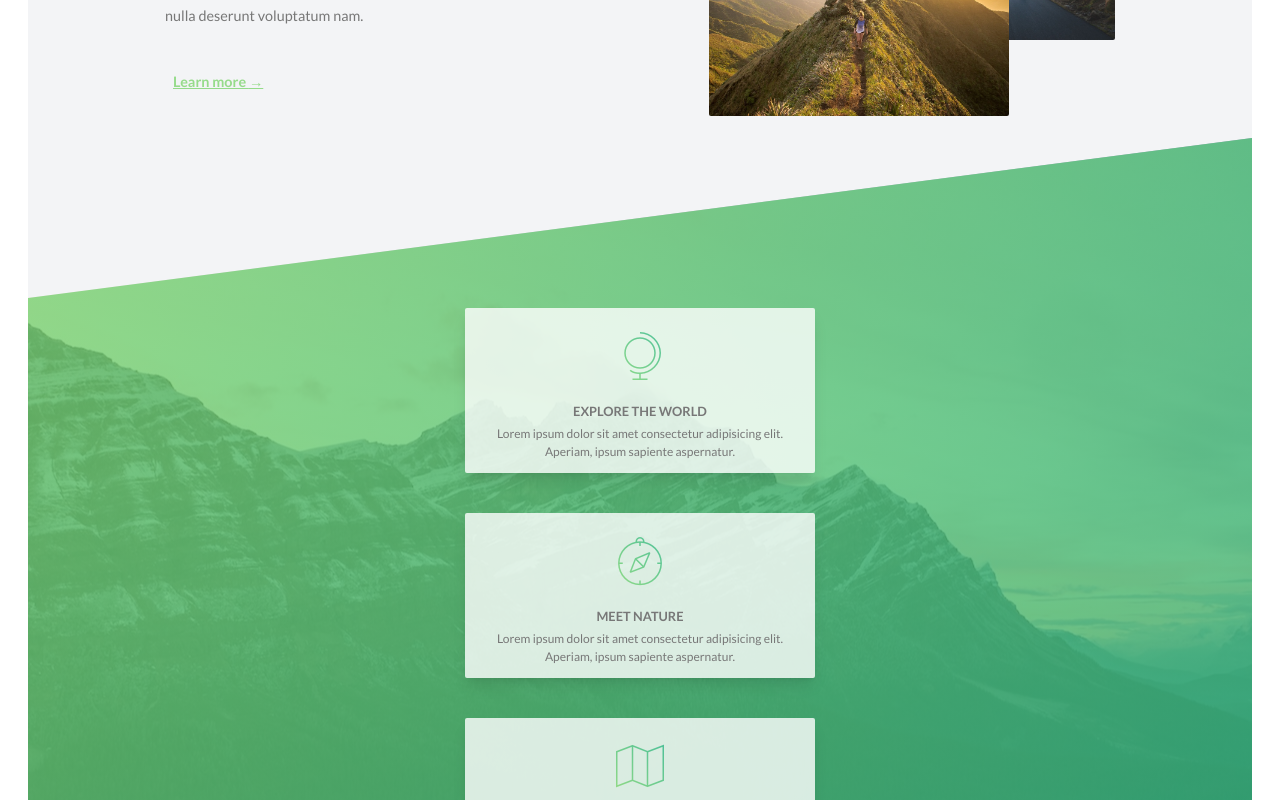
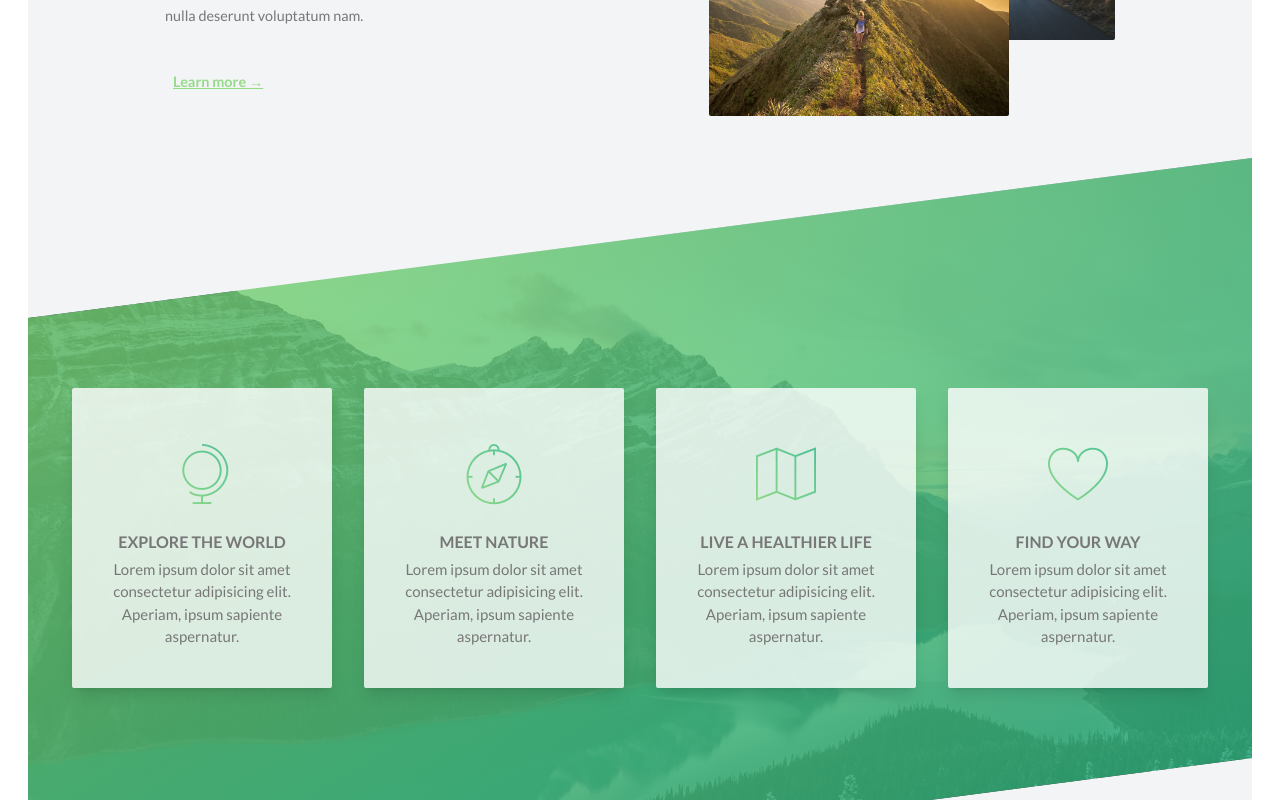
Before and after one commit to jeldrint/Sample-Responsive-React-Website, a React (Vite) app: page / in a window 1280 px wide. Shown: the part 1160-1960 px from the top of the page. Built offline with nearby package versions, Linux system fonts and the light colour scheme.

Commit message:
large screens done until page 3

```diff
--- a/src/components/31_FeaturesCard.jsx
+++ b/src/components/31_FeaturesCard.jsx
@@ -22,12 +22,12 @@ const FeaturesCard = ({logoCode}) => {
 
 
     return (
-        <div className="flex flex-col items-center max-w-[350px] bg-[#FFFFFFCC] text-[#777777] gap-y-1 p-3 rounded-sm shadow-lg duration-300 hover:-translate-y-3">
-            <div className="text-[48px] text-center">
+        <div className="flex flex-col items-center justify-center max-w-[350px] md:max-w-[200px] md:h-[300px] lg:max-w-[260px] gap-y-1 px-3 py-2 md:p-3 bg-[#FFFFFFCC] text-[#777777] rounded-sm shadow-lg duration-300 hover:-translate-y-3">
+            <div className="text-[48px] lg:text-[60px] text-center">
                 <span className="font-lineaBasic bg-clip-text text-transparent bg-gradient-to-tr from from-[#7ed56fcc] to-[#28b485cc]">{logoCode}</span>
             </div>
-            <span className="text-[12.8px] font-bold">{str}</span>
-            <span className="text-[12px] text-center">Lorem ipsum dolor sit amet consectetur adipisicing elit. Aperiam, ipsum sapiente aspernatur.</span>
+            <span className="text-[12.8px] lg:text-[16px] font-bold">{str}</span>
+            <span className="text-[12px] lg:text-[15px] text-center">Lorem ipsum dolor sit amet consectetur adipisicing elit. Aperiam, ipsum sapiente aspernatur.</span>
         </div>
     )
 
--- a/src/components/3_Features.jsx
+++ b/src/components/3_Features.jsx
@@ -5,9 +5,9 @@ import FeaturesCard from './31_FeaturesCard';
 
 const Features = () => {
     return(
-        <div className='relative -top-[150px] md:-top-[250px] min-h-[140vh] w-full bg-auto bg-center bg-no-repeat clip-path-3' style={{backgroundImage: `url(${bg2})`}}>
+        <div className='relative -top-[150px] md:-top-[230px] min-h-[140vh] md:min-h-[95vh] clip-path-3 md:clip-path-4 w-full bg-cover bg-center bg-no-repeat' style={{backgroundImage: `url(${bg2})`}}>
             <div className='absolute py-[50px] h-full w-full bg-gradient-to-br from-[#7ed56fcc] to-[#28b485cc]'>
-                <div className='flex flex-col w-full h-full items-center justify-center gap-y-10'>
+                <div className='w-full h-full flex flex-col md:flex-row items-center justify-center gap-y-3 sm:gap-y-5 md:gap-x-4 lg:gap-x-8'>
                     <FeaturesCard logoCode='S' />
                     <FeaturesCard logoCode='B' />
                     <FeaturesCard logoCode='+' />
--- a/src/index.css
+++ b/src/index.css
@@ -25,4 +25,7 @@
     .clip-path-3 {
         clip-path: polygon(0 20vh, 100% 0, 100% 120vh, 0 100%);
     }
+    .clip-path-4 {
+        clip-path: polygon(0 20vh, 100% 0, 100% 75vh, 0 100%);
+    }
 }
```
